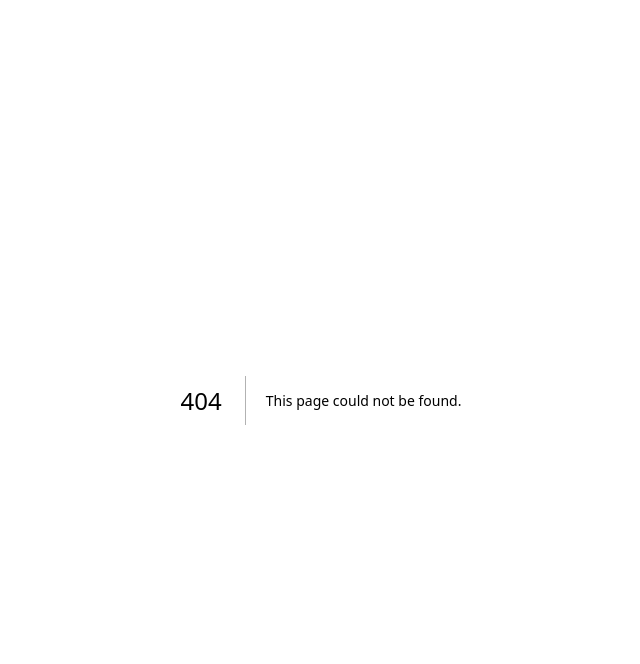
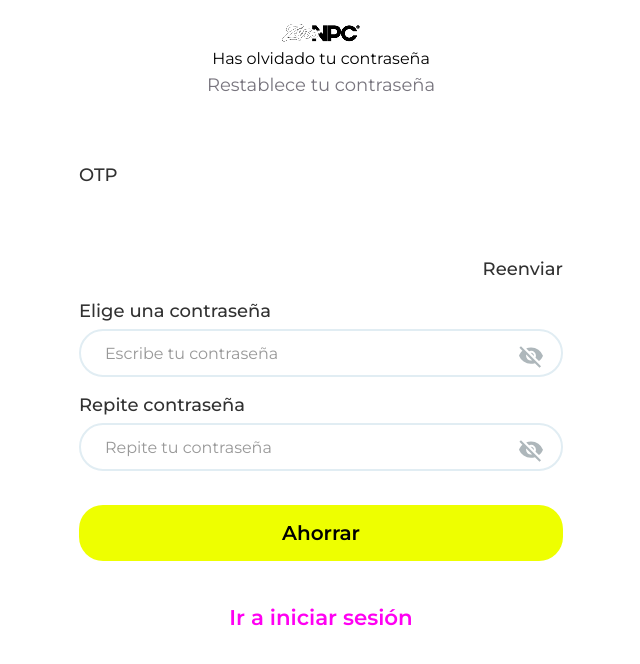
Before and after one commit to biluses/npc_fe, a Next.js app: page /reset-password in a window 1280 px wide. Before the commit this address had no page. Shown: the top 664 px of the page, without its empty margins (319-959 px from the left). Built offline with nearby package versions, Linux system fonts and the light colour scheme.

Commit message:
forgot and reset password page design

```diff
--- /dev/null
+++ b/src/app/(auth)/forgot-password/page.jsx
@@ -0,0 +1,64 @@
+"use client";
+import Link from "next/link";
+import { useRouter } from "next/navigation";
+import { useState } from "react";
+import { useFormik } from "formik";
+import * as Yup from "yup";
+import { useDispatch } from 'react-redux';
+import { toast } from "react-toastify";
+import { setEmail } from "../../../../redux/reducers/slice/authSlice";
+
+const Carousel = () => {
+    const [isShow, setIsShow] = useState(false);
+    const router = useRouter();
+    const dispatch = useDispatch();
+
+    const formik = useFormik({
+        initialValues: {
+            email: "",
+        },
+        validationSchema: Yup.object({
+            email: Yup.string()
+                .email("Correo electrónico no válido")
+                .required("El correo electrónico es obligatorio"),
+        }),
+        onSubmit: (values) => {
+            console.log("Form values:", values);
+            // dispatch(setEmail(values.email));
+            router.push("/reset-password");
+        },
+    });
+
+    return (
+        <div className="p-5">
+            <div className="login-div">
+                <img src="/images/logo_dark.png" alt="logo" />
+                <h1 className="forgot-title">Has olvidado tu contraseña</h1>
+                <h4 className="text-primary-gray text-lg ">Restablece tu contraseña</h4>
+                <div className="signup-form mt-6">
+                    <form onSubmit={formik.handleSubmit}>
+                        <h6 className="form-field-title">Correo electrónico</h6>
+                        {/* <input type="email" name="email" placeholder="myemail@gmail.com" className="mt-2.5 mb-6 common-input" /> */}
+                        <input
+                            type="email"
+                            name="email"
+                            placeholder="myemail@gmail.com"
+                            className="mt-2.5 mb-1 common-input"
+                            value={formik.values.email}
+                            onChange={formik.handleChange}
+                            onBlur={formik.handleBlur}
+                        />
+                        {formik.touched.email && formik.errors.email && (
+                            <div className="error-msg my-1">{formik.errors.email}</div>
+                        )}
+                        <button className="main-button my-6" type="submit">Ponerse en marcha</button>
+                    </form>
+                    <Link href="/login" className="flex justify-center forgot-pwd-link">Ir a iniciar sesión</Link>
+                </div>
+                {/* <p className="login-text">¿Ya tienes una cuenta? <Link href="/login" className="login-signup-link">Inciar sesión</Link></p> */}
+            </div>
+        </div >
+    );
+};
+
+export default Carousel;
--- /dev/null
+++ b/src/app/(auth)/reset-password/page.jsx
@@ -0,0 +1,124 @@
+"use client";
+import Link from "next/link";
+import { useRouter } from "next/navigation";
+import { useRef, useState } from "react";
+import { useFormik } from "formik";
+import * as Yup from "yup";
+import { useDispatch } from 'react-redux';
+import { toast } from "react-toastify";
+import { setEmail } from "../../../../redux/reducers/slice/authSlice";
+
+const Carousel = () => {
+    const [isShow, setIsShow] = useState(false);
+    const [showPassword, setShowPassword] = useState(false);
+    const [showConfirmPassword, setShowConfirmPassword] = useState(false);
+    const router = useRouter();
+    const dispatch = useDispatch();
+    const otpLength = 6;
+    const otpRefs = Array(otpLength).fill().map(() => useRef(null));
+    const [otp, setOtp] = useState(new Array(otpLength).fill(""));
+
+    const handleChange = (element, index) => {
+        if (isNaN(element.value)) return;
+        const value = element.value;
+        setOtp(prevOtp => {
+            const newOtp = [...prevOtp];
+            newOtp[index] = value;
+            if (value !== "" && index < otpLength - 1) {
+                otpRefs[index + 1].current.focus();
+            }
+            return newOtp;
+        });
+    };
+
+    const handleKeyDown = (element, index) => {
+        if (element.key === "Backspace" && index > 0) {
+            otpRefs[index - 1].current.focus();
+        }
+    };
+
+    const formik = useFormik({
+        initialValues: {
+            email: "",
+        },
+        validationSchema: Yup.object({
+            email: Yup.string()
+                .email("Correo electrónico no válido")
+                .required("El correo electrónico es obligatorio"),
+        }),
+        onSubmit: (values) => {
+            console.log("Form values:", values);
+            dispatch(setEmail(values.email));
+            router.push("/personal-details");
+        },
+    });
+
+    return (
+        <div className="p-5">
+            <div className="login-div">
+                <img src="/images/logo_dark.png" alt="logo" />
+                <h1 className="forgot-title">Has olvidado tu contraseña</h1>
+                <h4 className="text-primary-gray text-lg ">Restablece tu contraseña</h4>
+                <div className="signup-form mt-6">
+                    <form onSubmit={formik.handleSubmit}>
+                        <p className="form-field-title">OTP</p>
+                        <div className="otp-input-wrapper">
+                            {otp.map((data, index) => (
+                                <input
+                                    key={index}
+                                    type="text"
+                                    maxLength="1"
+                                    ref={otpRefs[index]}
+                                    value={data}
+                                    onChange={(e) => handleChange(e.target, index)}
+                                    onKeyUp={(e) => handleKeyDown(e, index)}
+                                />
+                            ))}
+                        </div>
+                        <button className="text-primary-black text-lg font-medium flex ml-auto">Reenviar</button>
+
+
+                        <p className="form-field-title">Elige una contraseña</p>
+                        <div className="password-main-div">
+                            <input
+                                type={showPassword ? "text" : "password"}
+                                name="password"
+                                placeholder="Escribe tu contraseña"
+                                className="common-input"
+                                value={formik.values.password}
+                                onChange={formik.handleChange}
+                                onBlur={formik.handleBlur}
+                            />
+                            <img src={showPassword ? "/images/visibility_icon.svg" : "/images/invisible_icon.svg"} className="password-icon-img" alt="password-icon" onClick={() => setShowPassword((prev) => !prev)} />
+                        </div>
+                        {formik.touched.password && formik.errors.password && (
+                            <div className="error-msg">{formik.errors.password}</div>
+                        )}
+                        <p className="form-field-title">Repite contraseña</p>
+                        <div className="password-main-div">
+                            <input
+                                type={showConfirmPassword ? "text" : "password"}
+                                name="confirmPassword"
+                                placeholder="Repite tu contraseña"
+                                className="common-input"
+                                value={formik.values.confirmPassword}
+                                onChange={formik.handleChange}
+                                onBlur={formik.handleBlur}
+                            />
+                            <img src={showConfirmPassword ? "/images/visibility_icon.svg" : "/images/invisible_icon.svg"} className="password-icon-img" alt="password-icon" onClick={() => setShowConfirmPassword((prev) => !prev)} />
+                        </div>
+                        {formik.touched.confirmPassword && formik.errors.confirmPassword && (
+                            <div className="error-msg">{formik.errors.confirmPassword}</div>
+                        )}
+
+                        <button className="main-button my-6" type="submit">Ahorrar</button>
+                    </form>
+                    <Link href="/login" className="flex justify-center forgot-pwd-link">Ir a iniciar sesión</Link>
+                </div>
+                {/* <p className="login-text">¿Ya tienes una cuenta? <Link href="/login" className="login-signup-link">Inciar sesión</Link></p> */}
+            </div>
+        </div >
+    );
+};
+
+export default Carousel;
```
